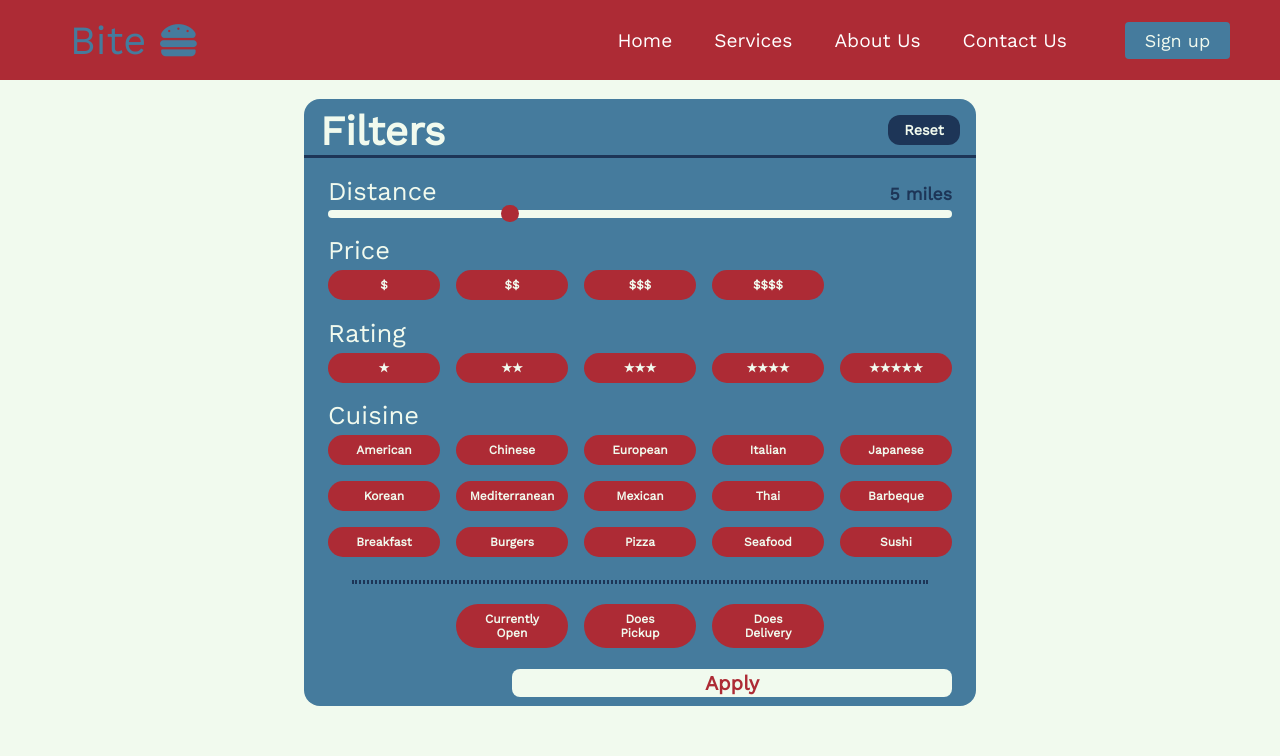
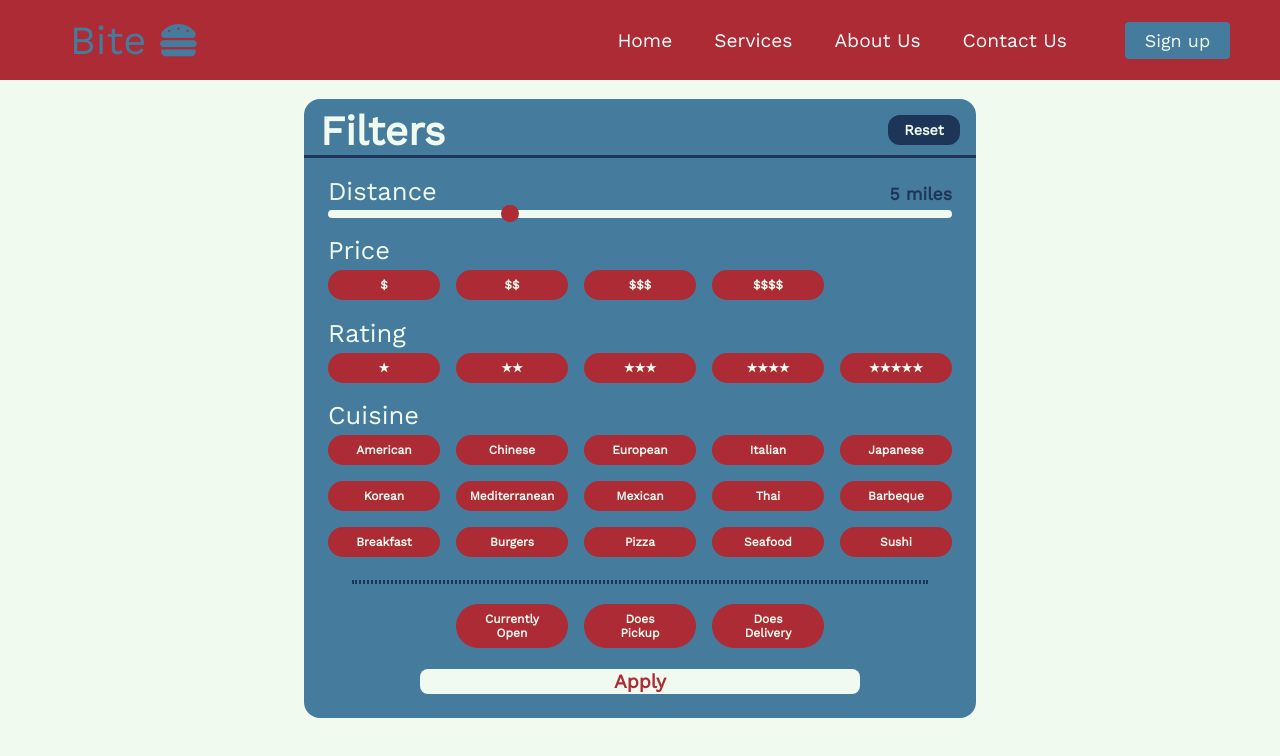
Before and after one commit to akayangel218/Project-Bite, a React (Create React App) app in the folder bite-frontend/: page /filter in a window 1280 px wide. Shown: the top 756 px of the page. Built offline with nearby package versions, Linux system fonts and the light colour scheme; a web font is replaced by a local one.

Commit message:
Fix: Centered apply button

```diff
--- a/bite-frontend/src/Pages/filter.css
+++ b/bite-frontend/src/Pages/filter.css
@@ -203,21 +203,22 @@ p {
     box-shadow: 0.2vmin 0.2vmin rgb(58, 57, 57);
 }
 
-.gird-apply {
+/* .gird-apply {
     margin-top: 0.5vmin;
     background-color: #457B9D;
-    display: grid;
-    justify-items: center;
-}
+    text-align: center;
+} */
 
 .apply-button {
     background-color: #F1FAEE;
     width: 55vmin;
-    padding: .2vmin;
-    font-size: 2.5vmin;
+    padding: .1vmin;
+    font-size: 2.4vmin;
     color: #AD2B35;
     font-weight: bolder;
     border-radius: 1vmin;
+    justify-self: center;
+    margin-top: 0.5vmin;
 }
 
 .apply-button:hover {
--- a/bite-frontend/src/Pages/filter.js
+++ b/bite-frontend/src/Pages/filter.js
@@ -290,9 +290,9 @@ const FilterPage = () => {
                     </div>
                 </div>
             </div>
-            <div className='gird-apply'>
+            {/* <div className='gird-apply'> */}
                 <div className='apply-button' onClick={handleSubmit}>Apply</div>
-            </div>
+            {/* </div> */}
           </div>
           <br></br><br></br>
         </div>
```
